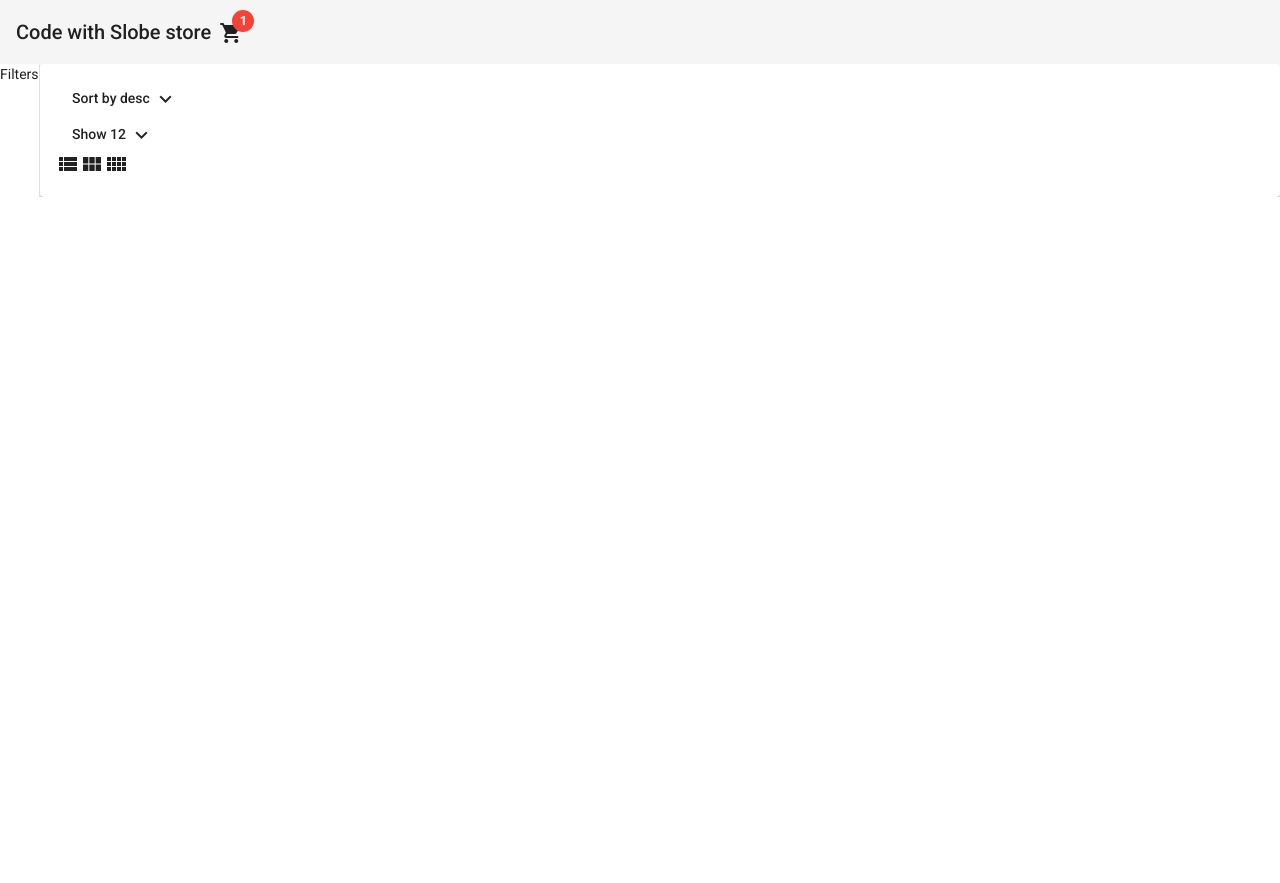
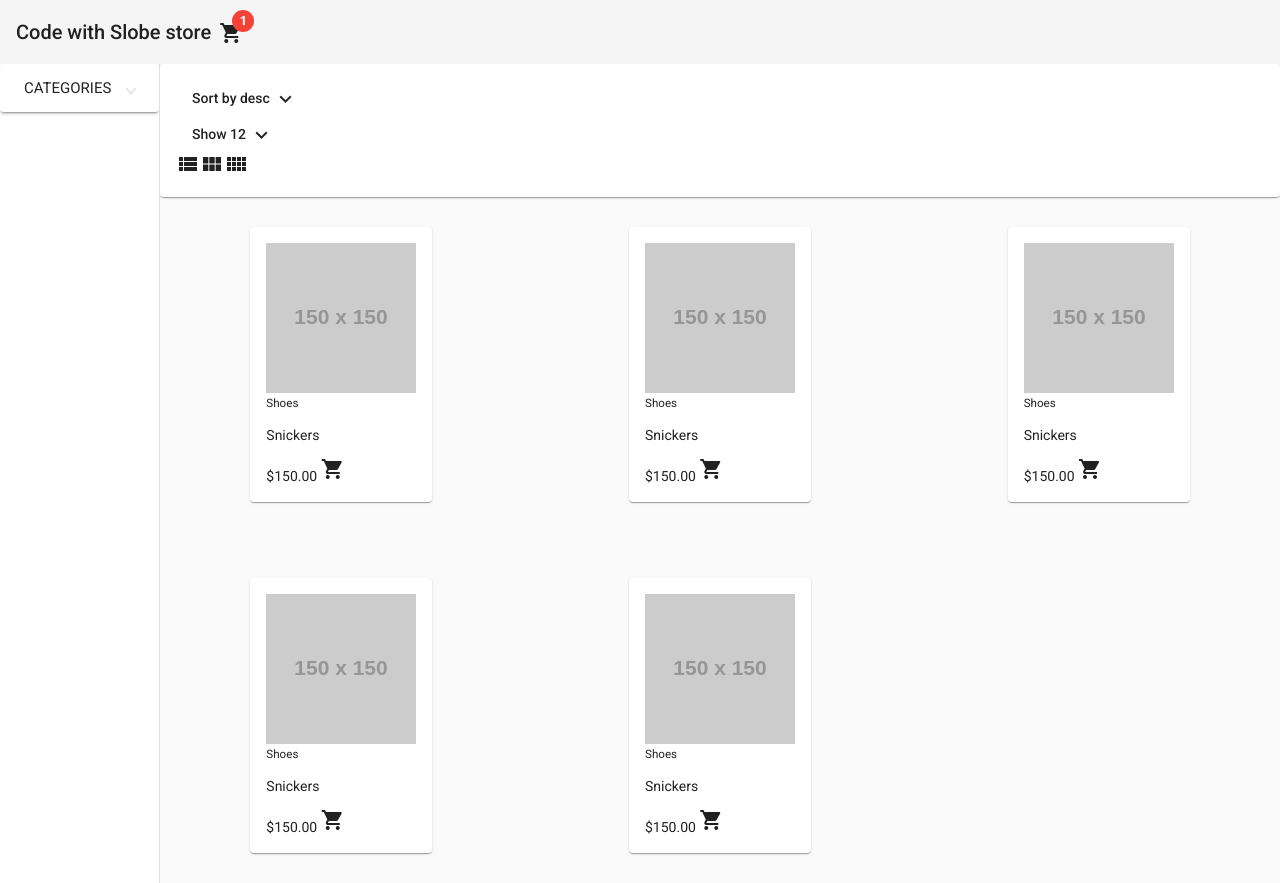
Before and after one commit to vargavd/ng-webshop-freecodecamp, an Angular app: page /home in a window 1280 px wide. Before the commit the page ends 800 px from the top, so only its background shows below. Built offline with nearby package versions, Linux system fonts and the light colour scheme.

Commit message:
Homepage UI

```diff
--- a/src/app/app.module.ts
+++ b/src/app/app.module.ts
@@ -21,13 +21,17 @@
 import { HeaderComponent } from './components/header/header.component';
 import { HomeComponent } from './pages/home/home.component';
 import { ProductsHeaderComponent } from './pages/home/components/products-header/products-header.component';
+import { FiltersComponent } from './app/pages/home/components/filters/filters.component';
+import { ProductBoxComponent } from './pages/home/components/product-box/product-box.component';
 
 @NgModule({
   declarations: [
     AppComponent,
     HeaderComponent,
     HomeComponent,
-    ProductsHeaderComponent
+    ProductsHeaderComponent,
+    FiltersComponent,
+    ProductBoxComponent
   ],
   imports: [
     BrowserModule,
--- /dev/null
+++ b/src/app/app/pages/home/components/filters/filters.component.html
@@ -0,0 +1,11 @@
+<mat-expansion-panel *ngIf="categories">
+  <mat-expansion-panel-header>
+    <mat-panel-title>CATEGORIES</mat-panel-title>
+  </mat-expansion-panel-header>
+
+  <mat-selection-list [multiple]="false">
+    <mat-list-option *ngFor="let category of categories" [value]="category">
+      <button (click)="onShowCategory(category)">{{ category }}</button>
+    </mat-list-option>
+  </mat-selection-list>
+</mat-expansion-panel>
--- /dev/null
+++ b/src/app/app/pages/home/components/filters/filters.component.ts
@@ -0,0 +1,21 @@
+import { Component, EventEmitter, OnInit, Output } from '@angular/core';
+
+@Component({
+  selector: 'app-filters',
+  templateUrl: 'filters.component.html'
+})
+export class FiltersComponent implements OnInit {
+  @Output() showCategory = new EventEmitter<string>();
+
+  categories = ['shoes', 'sports'];
+
+  constructor() { }
+
+  ngOnInit(): void {
+  }
+
+  onShowCategory(category: string): void {
+    this.showCategory.emit(category);
+  }
+
+}
--- a/src/app/components/header/header.component.html
+++ b/src/app/components/header/header.component.html
@@ -1,12 +1,7 @@
 <mat-toolbar class="max-w-7xl mx-auto border-x justify-between">
   <a routerLink="home">Code with Slobe store</a>
   <button mat-icon-button [matMenuTriggerFor]="menu">
-    <mat-icon
-      [matBadge]="1"
-      matBadgeColor="warn"
-    >
-      shopping_cart
-    </mat-icon>
+    <mat-icon [matBadge]="1" matBadgeColor="warn"> shopping_cart </mat-icon>
   </button>
 
   <mat-menu #menu="matMenu">
@@ -18,22 +13,22 @@
       <div class="py-3">
         <div class="flex justify-between font-light mb-2">
           Keyboard x 1
-          <span class="font-bold">{{ '150' | currency }}</span>
+          <span class="font-bold">{{ "150" | currency }}</span>
         </div>
 
         <div class="flex justify-between font-light mb-2">
           Keyboard x 1
-          <span class="font-bold">{{ '150' | currency }}</span>
+          <span class="font-bold">{{ "150" | currency }}</span>
         </div>
 
         <div class="flex justify-between font-light mb-2">
           Keyboard x 1
-          <span class="font-bold">{{ '150' | currency }}</span>
+          <span class="font-bold">{{ "150" | currency }}</span>
         </div>
       </div>
       <div class="flex justify-between py-3 font-light">
         Total:
-        <span class="font-bold"> {{ '450' | currency }}</span>
+        <span class="font-bold"> {{ "450" | currency }}</span>
       </div>
       <div class="pt-3 flex justify-between">
         <button class="bg-rose-600 text-white rounded-full w-9 h-9">
@@ -42,8 +37,9 @@
 
         <button
           routerLink="cart"
-          class="bg-green-600 text-white rounded-full w-9 h-9">
-          <mat-icon>remove_shopping_cart</mat-icon>
+          class="bg-green-600 text-white rounded-full w-9 h-9"
+        >
+          <mat-icon>shopping_cart</mat-icon>
         </button>
       </div>
     </div>
--- /dev/null
+++ b/src/app/pages/home/components/product-box/product-box.component.html
@@ -0,0 +1,27 @@
+<mat-card [ngClass]="{ 'text-center': !fullWidthMode }">
+  <div [ngClass]="{ flex: fullWidthMode }">
+    <img
+      class="mb-1 mx-auto h-[200px]"
+      [ngClass]="{ 'h-200px': !fullWidthMode, 'h-[360px]': fullWidthMode }"
+      src="https://via.placeholder.com/150"
+    />
+    <div
+      class="w-full"
+      [ngClass]="{ 'px-8 flex flex-col justify-between': fullWidthMode }"
+    >
+      <div>
+        <h5>Shoes</h5>
+        <p class="truncate hover:whitespace-normal">Snickers</p>
+        <p *ngIf="fullWidthMode">Description</p>
+      </div>
+      <div class="flex justify-between">
+        <span class="text-red-400">
+          {{ "150" | currency }}
+        </span>
+        <button>
+          <mat-icon class="text-gray-500">shopping_cart</mat-icon>
+        </button>
+      </div>
+    </div>
+  </div>
+</mat-card>
--- /dev/null
+++ b/src/app/pages/home/components/product-box/product-box.component.ts
@@ -0,0 +1,15 @@
+import { Component, Input, OnInit } from '@angular/core';
+
+@Component({
+  selector: 'app-product-box',
+  templateUrl: './product-box.component.html'
+})
+export class ProductBoxComponent implements OnInit {
+  @Input() fullWidthMode = false;
+
+  constructor() { }
+
+  ngOnInit(): void {
+  }
+
+}
--- a/src/app/pages/home/home.component.html
+++ b/src/app/pages/home/home.component.html
@@ -1,10 +1,46 @@
 <mat-drawer-container [autosize]="true" class="min-h-full max-w-7xl mx-auto">
   <mat-drawer mode="side" opened class="p-6">
-    <div>Filters</div>
+    <app-filters (showCategory)="onShowCategory($event)"></app-filters>
   </mat-drawer>
   <mat-drawer-content class="p-6">
     <app-products-header
       (columnsCountChanged)="onColumnsCountChange($event)"
     ></app-products-header>
+    <mat-grid-list gutterSize="16" [cols]="cols" [rowHeight]="rowHeight">
+      <mat-grid-tile>
+        <app-product-box
+          class="w-full"
+          [fullWidthMode]="cols === 1"
+        ></app-product-box>
+      </mat-grid-tile>
+
+      <mat-grid-tile>
+        <app-product-box
+          class="w-full"
+          [fullWidthMode]="cols === 1"
+        ></app-product-box>
+      </mat-grid-tile>
+
+      <mat-grid-tile>
+        <app-product-box
+          class="w-full"
+          [fullWidthMode]="cols === 1"
+        ></app-product-box>
+      </mat-grid-tile>
+
+      <mat-grid-tile>
+        <app-product-box
+          class="w-full"
+          [fullWidthMode]="cols === 1"
+        ></app-product-box>
+      </mat-grid-tile>
+
+      <mat-grid-tile>
+        <app-product-box
+          class="w-full"
+          [fullWidthMode]="cols === 1"
+        ></app-product-box>
+      </mat-grid-tile>
+    </mat-grid-list>
   </mat-drawer-content>
 </mat-drawer-container>
--- a/src/app/pages/home/home.component.ts
+++ b/src/app/pages/home/home.component.ts
@@ -1,4 +1,6 @@
 import { Component, OnInit } from '@angular/core';
+
+const ROWS_HEIGHT: { [id:number]:number} = { 1: 400, 3: 335, 4: 350}
 
 @Component({
   selector: 'app-home',
@@ -6,6 +8,8 @@
 })
 export class HomeComponent implements OnInit {
   cols = 3;
+  category: string | undefined;
+  rowHeight = ROWS_HEIGHT[this.cols];
 
   constructor() { }
 
@@ -14,5 +18,10 @@
 
   onColumnsCountChange(colsNum: number): void {
     this.cols = colsNum;
+    this.rowHeight = ROWS_HEIGHT[this.cols];
+  }
+
+  onShowCategory(newCategory: string): void {
+    this.category = newCategory;
   }
 }
```
